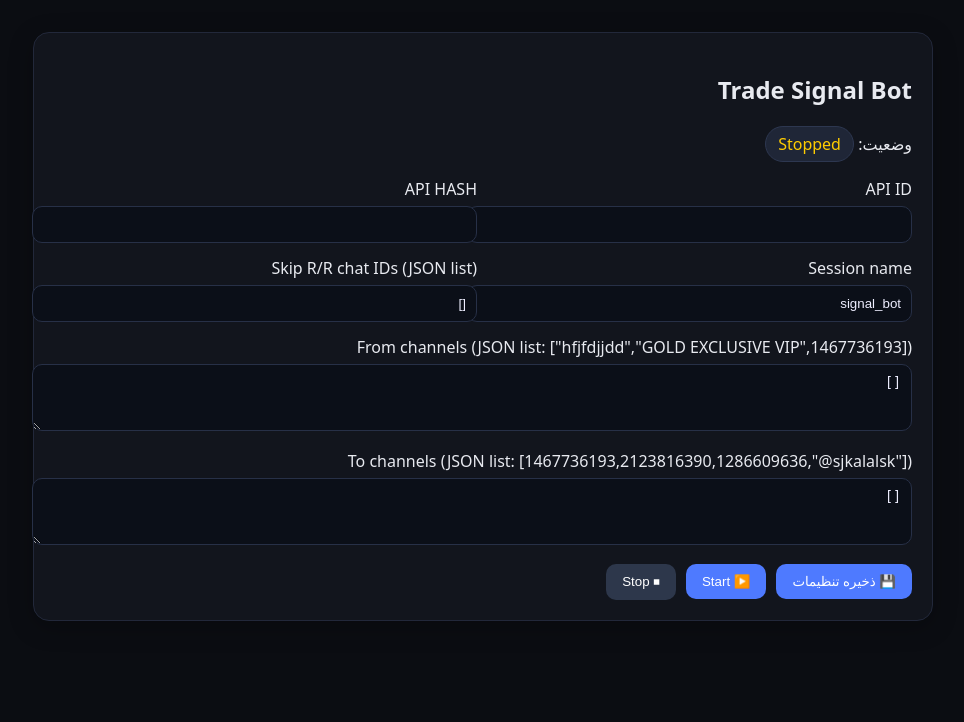
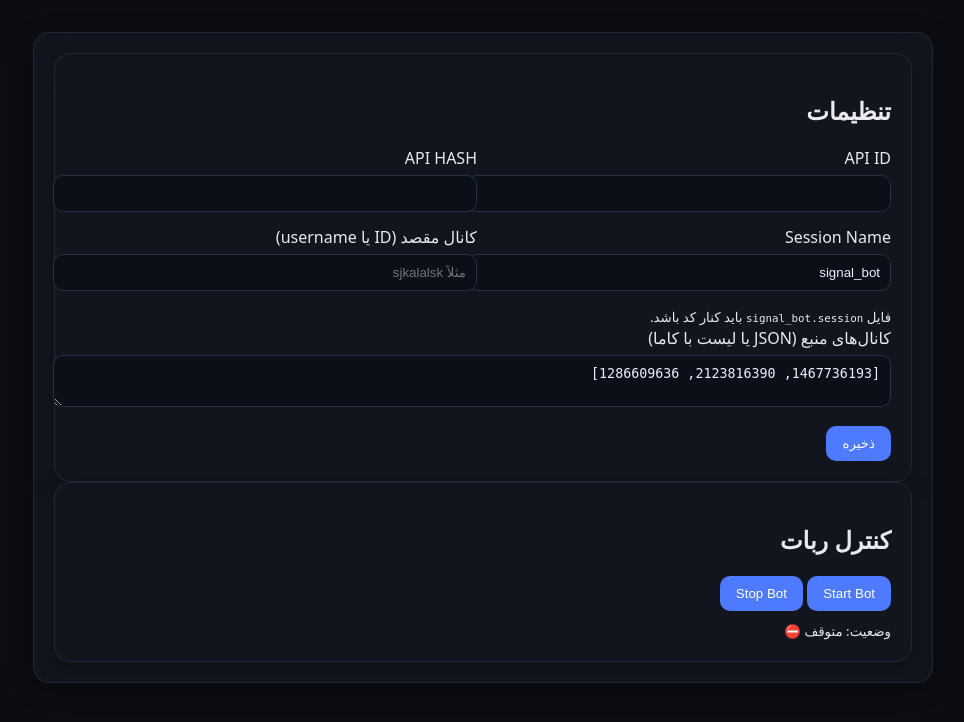
Before and after one commit to aminphysicsandmetaphysics-glitch/Trade-Signal-bot.101, a Flask app: page / in a window 1280 px wide. Shown: the top 722 px of the page, without its empty margins (157-1121 px from the left). Run offline with Flask 3, Linux system fonts and the light colour scheme.

Commit message:
Update base.html in templates with improved UI

```diff
--- a/templates/index.html
+++ b/templates/index.html
@@ -1,44 +1,61 @@
 {% extends "base.html" %}
 {% block content %}
-<h2>Trade Signal Bot</h2>
-<p>
-  وضعیت:
-  {% if running %}<span class="pill ok">Running</span>{% else %}<span class="pill warn">Stopped</span>{% endif %}
-</p>
-
-<form action="{{ url_for('save') }}" method="post">
+<div class="card">
+  <h2>تنظیمات</h2>
+  <form method="post" action="{{ url_for('save_config') }}">
     <div class="row">
-    <div>
+      <div class="col-6">
         <label>API ID</label>
-      <input name="api_id" value="{{ cfg.api_id or '' }}" required />
+        <input name="api_id" value="{{ (cfg.api_id if cfg else '') or '' }}" required>
       </div>
-    <div>
+      <div class="col-6">
         <label>API HASH</label>
-      <input name="api_hash" value="{{ cfg.api_hash or '' }}" required />
+        <input name="api_hash" value="{{ (cfg.api_hash if cfg else '') or '' }}" required>
       </div>
     </div>
     <div class="row">
-    <div>
-      <label>Session name</label>
-      <input name="session_name" value="{{ cfg.session_name or 'signal_bot' }}" />
+      <div class="col-6">
+        <label>Session Name</label>
+        <input name="session_name" value="{{ (cfg.session_name if cfg else 'signal_bot') or 'signal_bot' }}">
+        <small>فایل <code>{{ (cfg.session_name if cfg else 'signal_bot') or 'signal_bot' }}.session</code> باید کنار کد باشد.</small>
       </div>
-    <div>
-      <label>Skip R/R chat IDs (JSON list)</label>
-      <input name="skip_rr" value="{{ cfg.skip_rr or '[]' }}" />
+      <div class="col-6">
+        <label>کانال مقصد (ID یا username)</label>
+        <input name="to_channel" value="{{ (cfg.to_channel if cfg else '') or '' }}" placeholder="مثلاً sjkalalsk" required>
       </div>
     </div>
-  <label>From channels (JSON list: ["hfjfdjjdd","GOLD EXCLUSIVE VIP",1467736193])</label>
-  <textarea name="from_channels" rows="3">{{ cfg.from_channels or '[]' }}</textarea>
-  <label>To channels (JSON list: [1467736193,2123816390,1286609636,"@sjkalalsk"])</label>
-  <textarea name="to_channels" rows="3">{{ cfg.to_channels or '[]' }}</textarea>
-  <div class="toolbar">
-    <button type="submit">💾 ذخیره تنظیمات</button>
-    <form action="{{ url_for('start') }}" method="post" style="display:inline">
-      <button formaction="{{ url_for('start') }}">▶️ Start</button>
-    </form>
-    <form action="{{ url_for('stop') }}" method="post" style="display:inline">
-      <button class="secondary" formaction="{{ url_for('stop') }}">⏹ Stop</button>
+    <label>کانال‌های منبع (JSON یا لیست با کاما)</label>
+    <textarea name="from_channels" placeholder='[1467736193, 2123816390, 1286609636]'>{{ (cfg.from_channels if cfg else '') or '[1467736193, 2123816390, 1286609636]' }}</textarea>
+    <div class="btns">
+      <button class="primary" type="submit">ذخیره</button>
+    </div>
   </form>
 </div>
+
+<div class="card">
+  <h2>کنترل ربات</h2>
+  <form method="post" action="{{ url_for('start_bot') }}" style="display:inline">
+    <button class="primary">Start Bot</button>
   </form>
+  <form method="post" action="{{ url_for('stop_bot') }}" style="display:inline">
+    <button>Stop Bot</button>
+  </form>
+  <div style="margin-top:8px;">
+    <small>وضعیت: <span id="status">…</span></small>
+  </div>
+</div>
+
+<script>
+async function refreshStatus(){
+  try{
+    const res = await fetch('/status');
+    const j = await res.json();
+    document.getElementById('status').innerText = j.running ? 'درحال اجرا ✅' : 'متوقف ⛔';
+  }catch(e){
+    document.getElementById('status').innerText = 'خطا در خواندن وضعیت';
+  }
+}
+refreshStatus();
+setInterval(refreshStatus, 5000);
+</script>
 {% endblock %}
```
Lines whose indentation alone changed are shown as unchanged.
